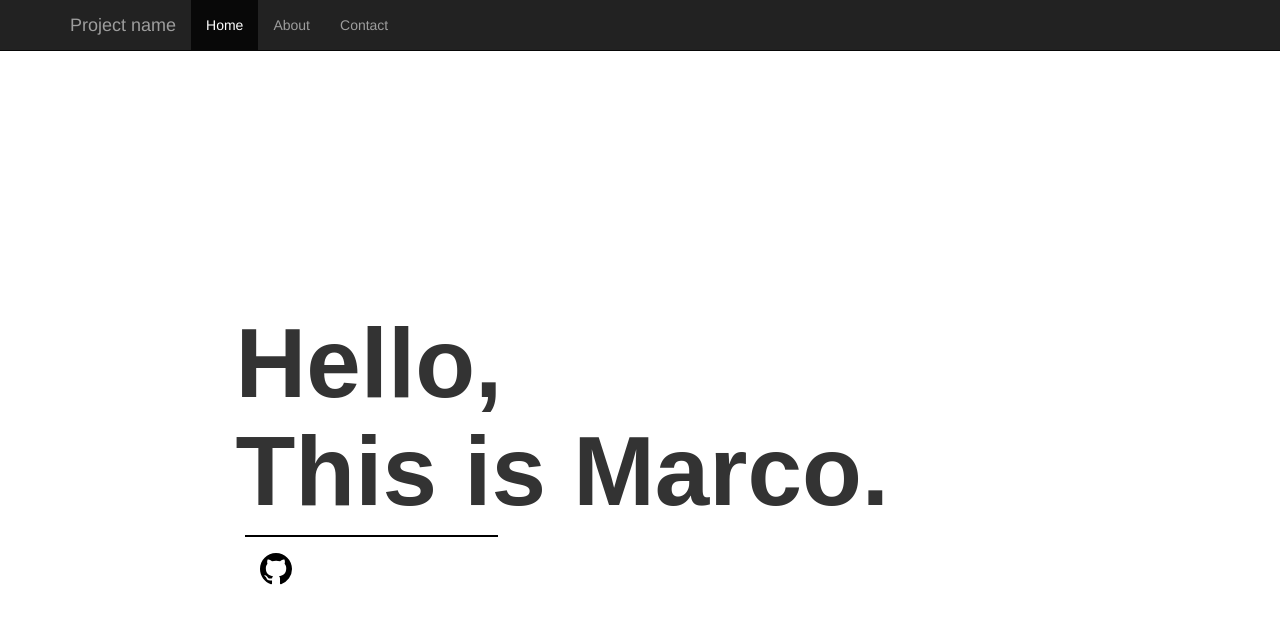
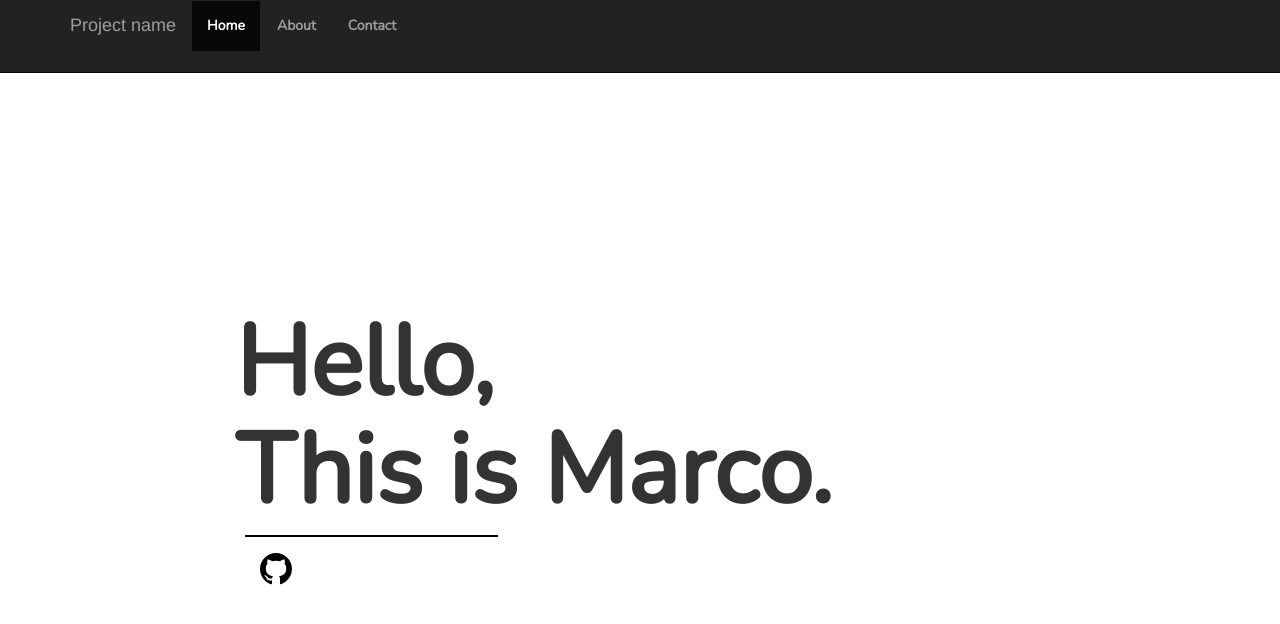
Before and after one commit to basaldella/basaldella.github.io, a Jekyll site: the page built from index.md, in a window 1280 px wide. Shown: the top 624 px of the page. Built offline with Jekyll 4.4.1, drawn with Linux system fonts in a browser that asks for light colours.

Commit message:
Switch to Google Fonts

```diff
--- a/_includes/head.html
+++ b/_includes/head.html
@@ -10,7 +10,7 @@
   <link rel="stylesheet" href="https://maxcdn.bootstrapcdn.com/bootstrap/3.3.7/css/bootstrap.min.css" integrity="sha384-BVYiiSIFeK1dGmJRAkycuHAHRg32OmUcww7on3RYdg4Va+PmSTsz/K68vbdEjh4u" crossorigin="anonymous">
 
   <!-- Font -->
-  <script src="//use.edgefonts.net/hammersmith-one.js"></script>
+  <link href="https://fonts.googleapis.com/css?family=Cardo|Nunito" rel="stylesheet">
 
   <link rel="stylesheet" href="{{ "/assets/main.css" | relative_url }}">
   <link rel="canonical" href="{{ page.url | replace:'index.html','' | absolute_url }}">
--- a/_includes/navbar.html
+++ b/_includes/navbar.html
@@ -11,9 +11,9 @@
         </div>
         <div id="navbar" class="collapse navbar-collapse">
           <ul class="nav navbar-nav">
-            <li class="active"><a href="#">Home</a></li>
-            <li><a href="#about">About</a></li>
-            <li><a href="#contact">Contact</a></li>
+            <li class="active navbar"><a href="#">Home</a></li>
+            <li class="navbar"><a href="#about">About</a></li>
+            <li class="navbar"><a href="#contact">Contact</a></li>
           </ul>
         </div><!--/.nav-collapse -->
       </div>
--- a/assets/main.scss
+++ b/assets/main.scss
@@ -2,8 +2,20 @@
 # Only the main Sass file needs front matter (the dashes are enough)
 ---
 
-h1 {
-	font-family: hammersmith-one, sans-serif;
+@mixin headings {
+    h1, h2, h3,
+    h4, h5, h6 {
+        @content;
+    }
+}
+
+@include headings {
+	font-family: 'Nunito', Arial, sans-serif;
+	font-weight : bold;
+}
+
+p {
+	font-family: 'Cardo', serif;
 }
 
 .table {
@@ -32,9 +44,17 @@ h1 {
 	text-align: left;
 }
 
+/* Navbar */
+
+li.navbar {
+	font-family: 'Nunito', Arial, sans-serif;
+	font-weight : bold;
+}
+
+/* Home page */
+
 h1.index-banner {
 	margin-left: -0.25em;
-	font-weight : bold;
 	font-size : 7em;
 }
 
```
